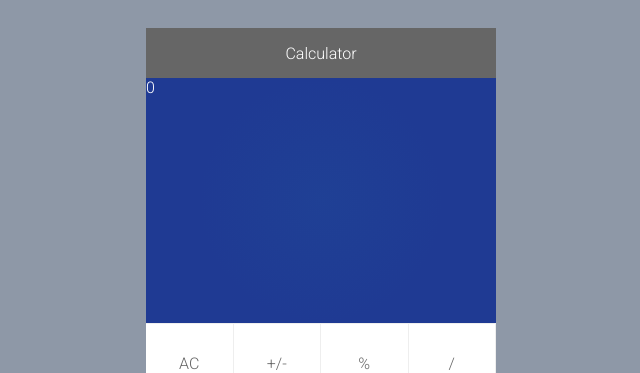
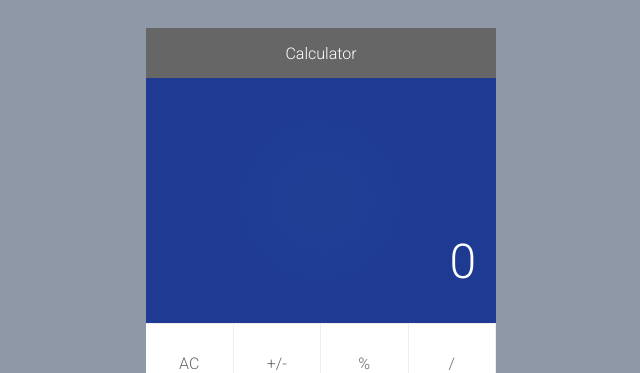
Before and after one commit to andela-hpopoola/calculator, a React (Create React App) app: page / in a window 1280 px wide. Shown: the top 373 px of the page, without its empty margins (319-959 px from the left). Built offline with nearby package versions, Linux system fonts and the light colour scheme.

Commit message:
Add effects when button is clicked

```diff
--- a/src/css/App.css
+++ b/src/css/App.css
@@ -19,6 +19,7 @@ body {
 
 .display {
   height: 245px;
+  padding: 20px;
   background: radial-gradient(
       123px at 50% 50%,
       rgba(34, 116, 165, 0.1) 0%,
@@ -26,6 +27,19 @@ body {
     ),
     #1f3a93;
   background-blend-mode: lighten, normal;
+}
+
+.display__calculation {
+  height: 135px;
+  font-size: 18px;
+  color: #cccccc;
+}
+
+.display__result {
+  font-weight: 300;
+  font-size: 48px;
+  color: #ffffff;
+  text-align: right;
 }
 
 .buttons {
@@ -43,7 +57,7 @@ body {
   display: flex;
   align-items: center;
   justify-content: center;
-  transition: all 0.3s ease 0s;
+  transition: all 0.3s ease-out;
 }
 
 .button:hover {
@@ -53,3 +67,36 @@ body {
 .button:active {
   box-shadow: inset 0px 0px 90px 0px rgba(0, 0, 0, 0.2);
 }
+
+/* https://codepen.io/doggard/pen/dXYzjW */
+.button:before {
+  content: "";
+  background-color: rgba(255, 255, 255, 0.6);
+  display: block;
+  position: absolute;
+  border-radius: 15px;
+  top: 0;
+  right: 0;
+  bottom: 0;
+  left: 0;
+  transform: scale(0.001, 0.001);
+}
+
+.button:active:before {
+  animation: effect_dylan 0.8s ease-out;
+}
+
+@keyframes effect_dylan {
+  50% {
+    transform: scale(1.5, 1.5);
+    opacity: 0;
+  }
+  99% {
+    transform: scale(0.001, 0.001);
+    opacity: 0;
+  }
+  100% {
+    transform: scale(0.001, 0.001);
+    opacity: 1;
+  }
+}
```
